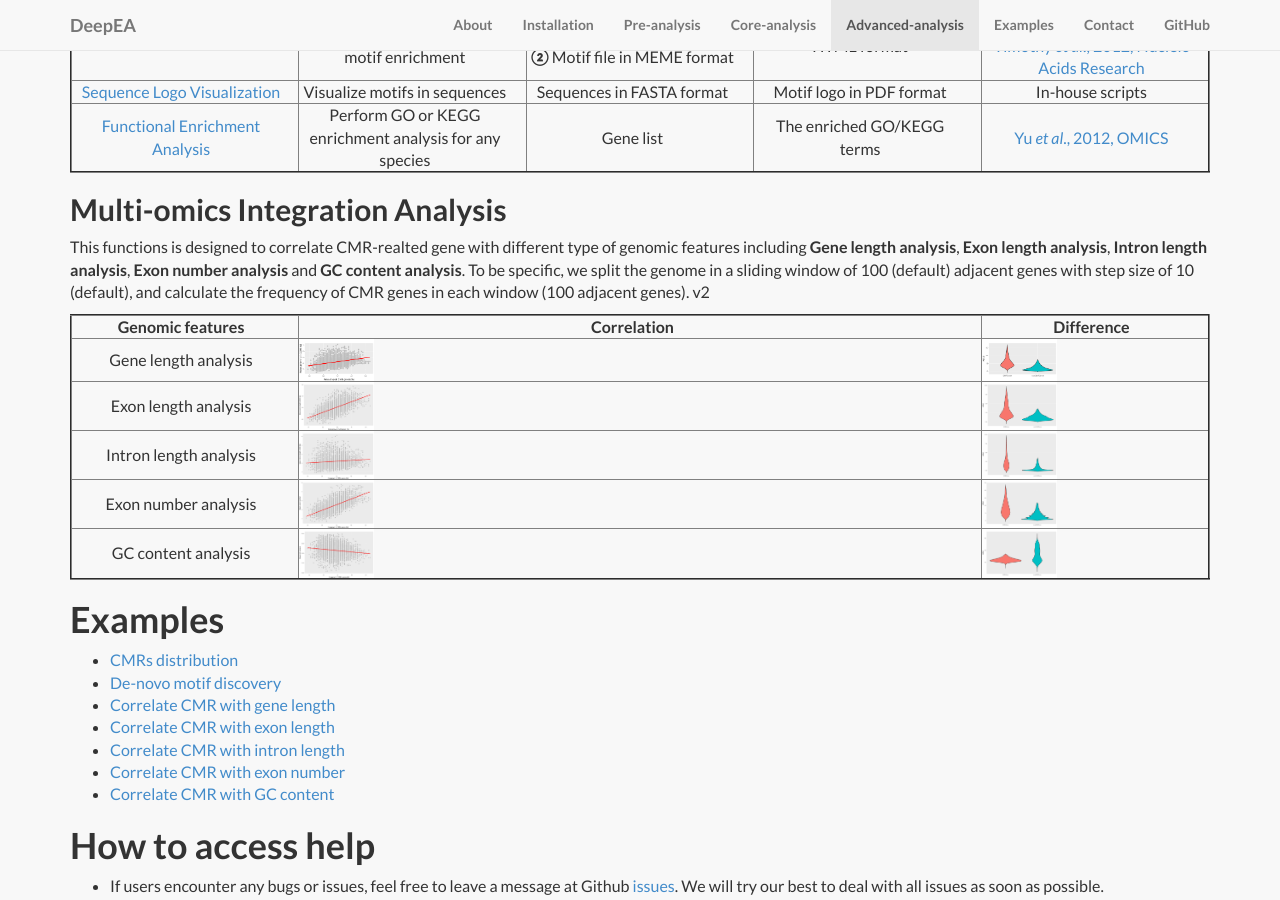
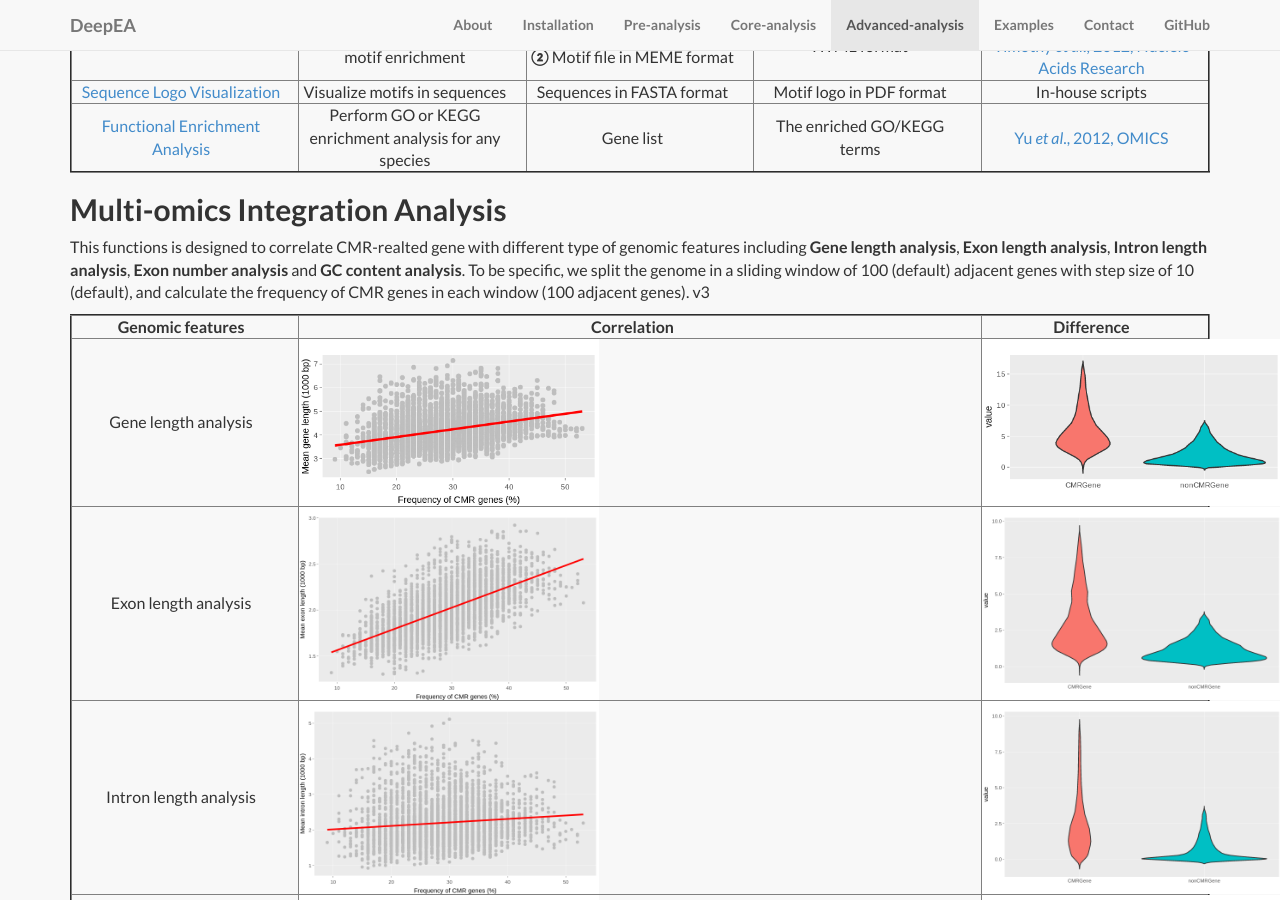
Before and after one commit to cma2015/deepEA, a Jekyll site: the page built from index.md, in a window 1280 px wide and 900 px high, scrolled down 8859 px. Built offline with Jekyll 4.4.1, drawn with Linux system fonts in a browser that asks for light colours; nearby versions of some CDN libraries; library files that are not in the unit come from our copies; our own code applies the rules of GitHub Pages for plain Markdown files.

```diff
--- a/index.md
+++ b/index.md
@@ -600,7 +600,7 @@
 
 
 ## Multi-omics Integration Analysis
-This functions is designed to correlate CMR-realted gene with different type of genomic features including **Gene length analysis**, **Exon length analysis**, **Intron length analysis**, **Exon number analysis** and **GC content analysis**. To be specific, we split the  genome in a sliding window of 100 (default) adjacent genes with step size of 10 (default), and calculate the frequency of CMR genes in each window (100 adjacent genes). v2
+This functions is designed to correlate CMR-realted gene with different type of genomic features including **Gene length analysis**, **Exon length analysis**, **Intron length analysis**, **Exon number analysis** and **GC content analysis**. To be specific, we split the  genome in a sliding window of 100 (default) adjacent genes with step size of 10 (default), and calculate the frequency of CMR genes in each window (100 adjacent genes). v3
 
 <div style="text-align:center">
 <table border="2" align="center" cellspacing="0" cellpadding="">
@@ -611,28 +611,28 @@
     </tr>
     <tr>
         <td>Gene length analysis</td>
-        <td><img align="left" src="assets/img/Correlation_CMR_gene_length.png" alt="Correlation of CMR-related genes with gene length analysis" width="75px" valign="middle"></td>
-        <td><img align="left" src="assets/img/Difference_CMR_gene_length.png" alt="Difference of CMR-related genes with gene length analysis" width="75px" valign="middle"></td>
+        <td><img align="left" src="assets/img/Correlation_CMR_gene_length.png" alt="Correlation of CMR-related genes with gene length analysis" width="300px" valign="middle"></td>
+        <td><img align="left" src="assets/img/Difference_CMR_gene_length.png" alt="Difference of CMR-related genes with gene length analysis" width="300px" valign="middle"></td>
     </tr>
     <tr>
         <td>Exon length analysis</td>
-        <td><img align="left" src="assets/img/Correlation_CMR_exon_length.png" alt="Correlation of CMR-related genes with exon length analysis" width="75px" valign="middle"></td>
-        <td><img align="left" src="assets/img/Difference_CMR_exon_length.png" alt="Difference of CMR-related genes with exon length analysis" width="75px" valign="middle"></td>
+        <td><img align="left" src="assets/img/Correlation_CMR_exon_length.png" alt="Correlation of CMR-related genes with exon length analysis" width="300px" valign="middle"></td>
+        <td><img align="left" src="assets/img/Difference_CMR_exon_length.png" alt="Difference of CMR-related genes with exon length analysis" width="300px" valign="middle"></td>
     </tr>
     <tr>
         <td>Intron length analysis</td>
-        <td><img align="left" src="assets/img/Correlation_CMR_intron_length.png" alt="Correlation of CMR-related genes with intron length analysis" width="75px" valign="middle"></td>
-        <td><img align="left" src="assets/img/Difference_CMR_intron_length.png" alt="Difference of CMR-related genes with intron length analysis" width="75px" valign="middle"></td>
+        <td><img align="left" src="assets/img/Correlation_CMR_intron_length.png" alt="Correlation of CMR-related genes with intron length analysis" width="300px" valign="middle"></td>
+        <td><img align="left" src="assets/img/Difference_CMR_intron_length.png" alt="Difference of CMR-related genes with intron length analysis" width="300px" valign="middle"></td>
     </tr>
     <tr>
         <td>Exon number analysis</td>
-        <td><img align="left" src="assets/img/Correlation_CMR_exon_number.png" alt="Correlation of CMR-related genes with exon number analysis" width="75px" valign="middle"></td>
-        <td><img align="left" src="assets/img/Difference_CMR_exon_number.png" alt="Difference of CMR-related genes with exon number analysis" width="75px" valign="middle"></td>
+        <td><img align="left" src="assets/img/Correlation_CMR_exon_number.png" alt="Correlation of CMR-related genes with exon number analysis" width="300px" valign="middle"></td>
+        <td><img align="left" src="assets/img/Difference_CMR_exon_number.png" alt="Difference of CMR-related genes with exon number analysis" width="300px" valign="middle"></td>
     </tr>
     <tr>
         <td>GC content analysis</td>
-        <td><img align="left" src="assets/img/Correlation_CMR_GC_content.png" alt="Correlation of CMR-related genes with GC content analysis" width="75px" valign="middle"></td>
-        <td><img align="left" src="assets/img/Difference_CMR_GC_content.png" alt="Difference of CMR-related genes with GC content analysis" width="75px" valign="middle"></td>
+        <td><img align="left" src="assets/img/Correlation_CMR_GC_content.png" alt="Correlation of CMR-related genes with GC content analysis" width="300px" valign="middle"></td>
+        <td><img align="left" src="assets/img/Difference_CMR_GC_content.png" alt="Difference of CMR-related genes with GC content analysis" width="300px" valign="middle"></td>
     </tr>
 </table>
 </div>
```
